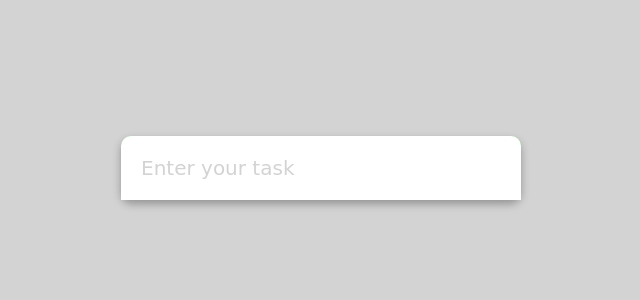
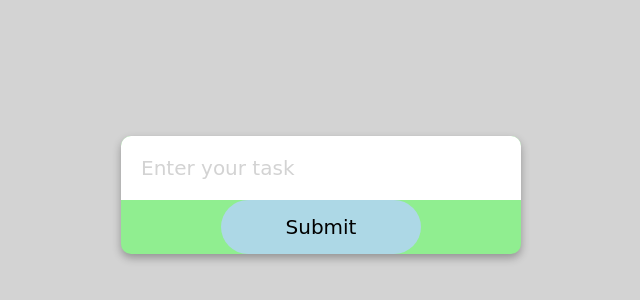
Before and after one commit to EdyDaSilva/p2, a plain HTML site: page index.html in a window 1280 px wide. Shown: the part 104-404 px from the top of the page, without its empty margins (319-959 px from the left). Drawn offline with Linux system fonts and the light colour scheme.

Commit message:
submit button added

```diff
--- a/index.html
+++ b/index.html
@@ -22,6 +22,7 @@
         placeholder="Enter your task"
         autocomplete="off"
       />
+      <button type="submit">Submit</button>
       <ul class="list">
 
       </ul>
--- a/style.css
+++ b/style.css
@@ -67,3 +67,18 @@ body{
 .list li.checked .fa-check-square{
     color: darkgray;
 }
+
+/* Adjust the position of the submit button */
+.form button[type="submit"] {
+    width: 50%;
+    box-sizing: border-box;
+    padding: 15px;
+    background-color: lightblue;
+    border: none;
+    border-radius: 50px 50px 50px 50px;
+    font-size: 20px;
+    font-family: cursive;
+    cursor: pointer;
+    display: block;
+    margin: 0 auto;
+  }
```
